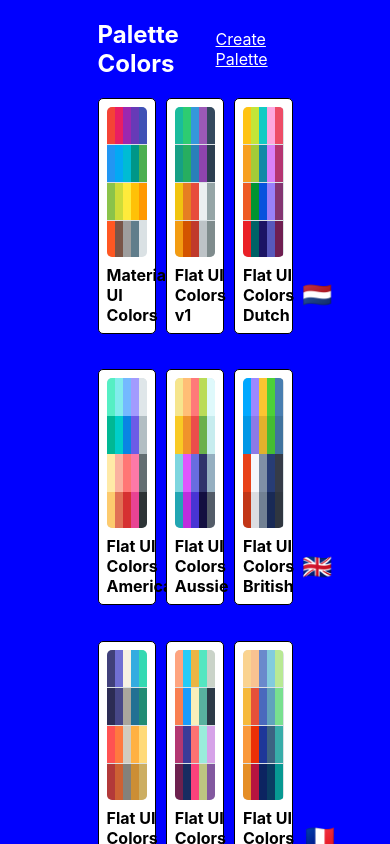
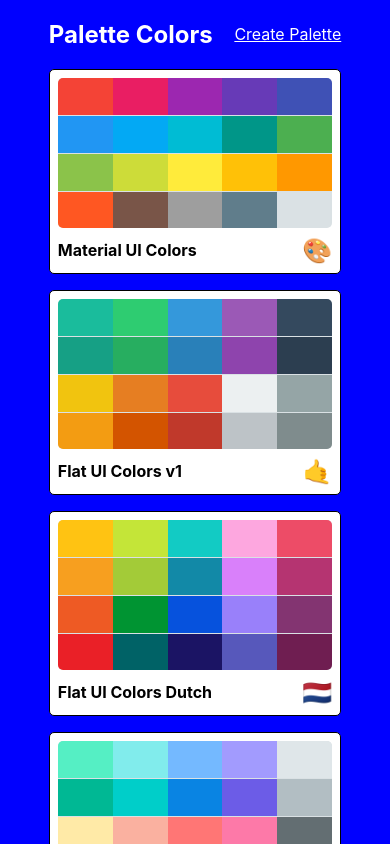
Before and after one commit to dbaramo/color-palette, a React (Create React App) app: page / in a window 390 px wide. Shown: the top 844 px of the page. Built offline with nearby package versions, Linux system fonts and the light colour scheme.

Commit message:
made palette list responsive

```diff
--- a/src/styles/PaletteListStyles.js
+++ b/src/styles/PaletteListStyles.js
@@ -1,3 +1,5 @@
+import sizes from "./sizes";
+
 export default {
     root: {
         backgroundColor: "blue",
@@ -11,7 +13,13 @@ export default {
         display: "flex",
         alignItems: "flex-start",
         flexDirection: "column",
-        flexWrap: "wrap"
+        flexWrap: "wrap",
+        [sizes.down("xl")]: {
+            width: "80%"
+        },
+        [sizes.down("xs")]: {
+            width: "75%"
+        }
     },
     nav: {
         display: "flex",
@@ -28,6 +36,13 @@ export default {
         width: "100%",
         display: "grid",
         gridTemplateColumns: "repeat(3, 30%)",
-        gridGap: "5%"
+        gridGap: "2.5rem",
+        [sizes.down("md")]: {
+          gridTemplateColumns: "repeat(2, 50%)"
+        },
+        [sizes.down("xs")]: {
+          gridTemplateColumns: "repeat(1, 100%)",
+          gridGap: "1rem"
+        }
     }
 }
--- a/src/styles/sizes.js
+++ b/src/styles/sizes.js
@@ -5,7 +5,8 @@ export default {
         xs: "575.98px",
         sm: "767.98px",
         md: "991.98px",
-        lg: "1199.98px"
+        lg: "1199.98px",
+        xl: "1600px"
       };
       return `@media (max-width: ${sizes[size]})`;
     }
```
